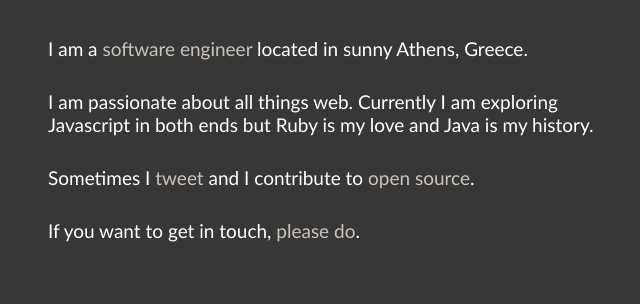
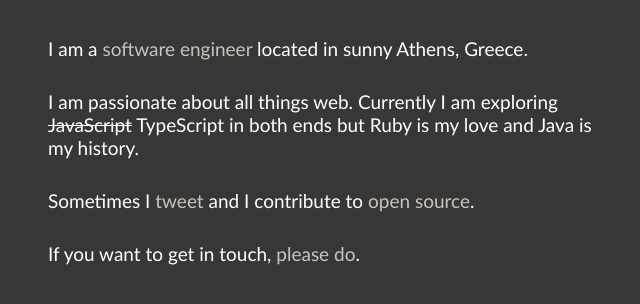
Before and after one commit to stream7/stream7.github.io, a plain HTML site: page index.html in a window 1280 px wide. Shown: the part 202-506 px from the top of the page, without its empty margins (307-947 px from the left). Drawn offline with Linux system fonts and the light colour scheme.

Commit message:
No more JavaScript

```diff
--- a/index.html
+++ b/index.html
@@ -72,7 +72,7 @@
             </h1>
             <p>I am a <a href="/assets/nikos-gereoudakis-resume.pdf" target="_blank" itemprop="jobtitle">software engineer</a> located in sunny <span itemprop="address" itemscope itemtype="http://schema.org/PostalAddress" class="adr"><span itemprop="addressLocality" class="locality">Athens</span>, <span itemprop="addressCountry" class="country-name">Greece</span></span>.
             </p>
-            <p>I am passionate about all things web. Currently I am exploring Javascript in both ends but Ruby is my love and Java is my history.</p>
+            <p>I am passionate about all things web. Currently I am exploring <del>JavaScript</del> TypeScript in both ends but Ruby is my love and Java is my history.</p>
             <p>Sometimes I <a href="https://twitter.com/stream7_" rel="me">tweet</a> and I contribute to <a href="https://github.com/stream7" rel="me">open source</a>.</p>
             <p>If you want to get in touch, <a href="mailto:gereoudakis@gmail.com" class="email" rel="me">please do</a>.</p>
         </div>
```
